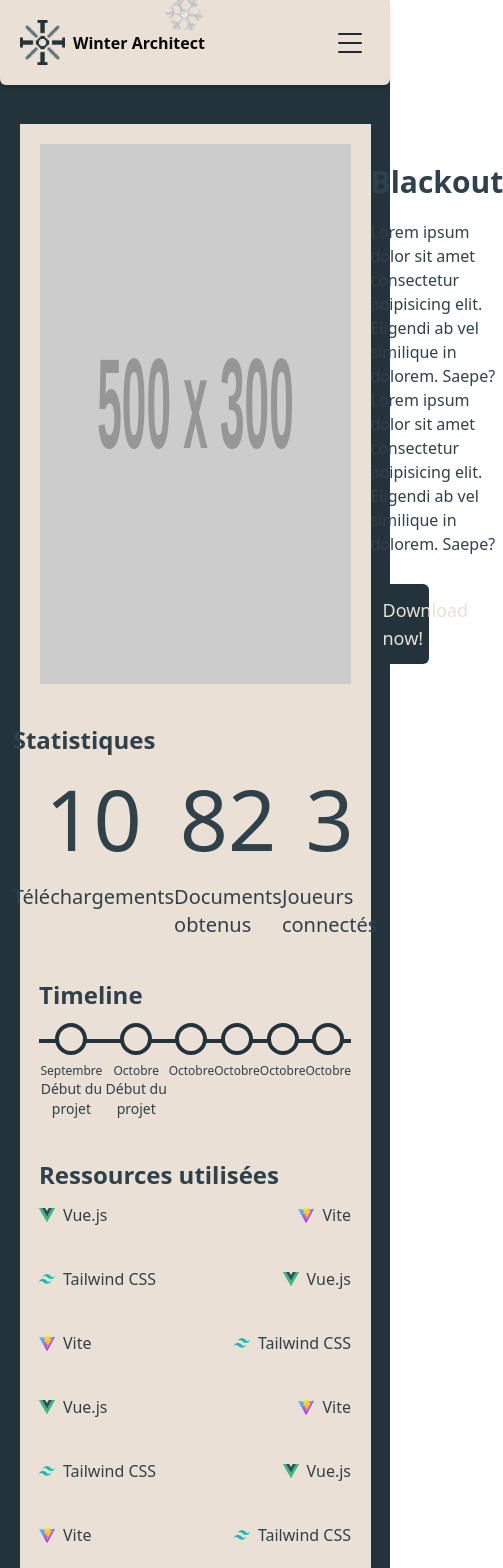
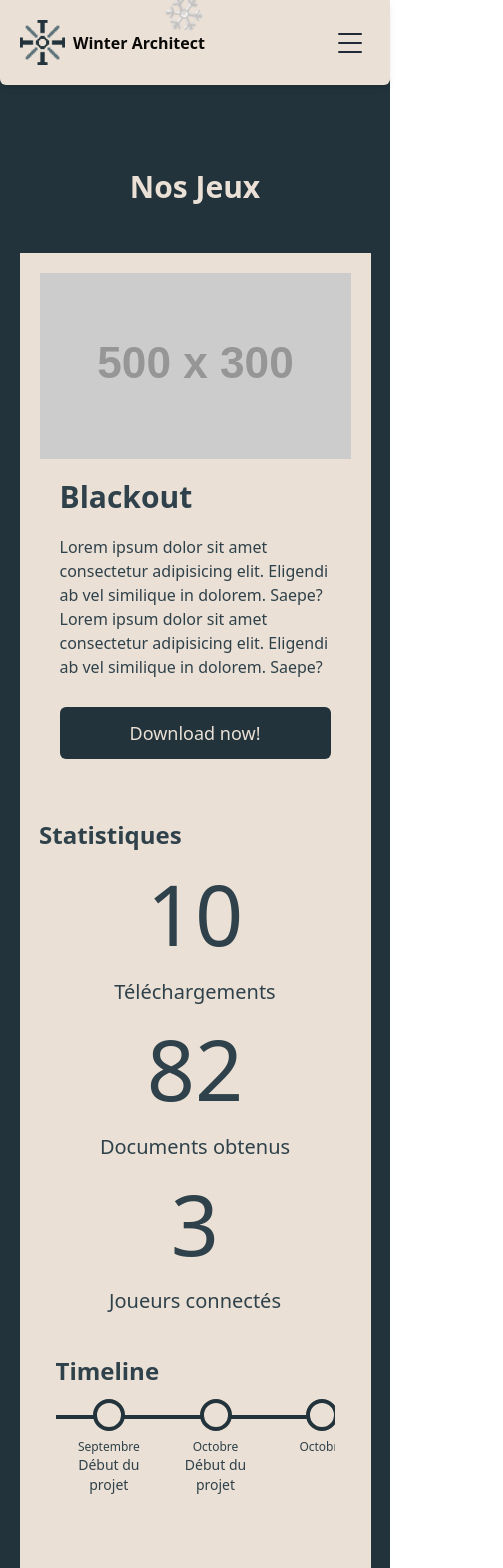
Before and after one commit to Winter-Architect/website, a Nuxt app: page /games in a window 390 px wide. Shown: the top 1568 px of the page, 503 px wide, since content can reach past the window. Built offline with nearby package versions, Linux system fonts and the light colour scheme.

Commit message:
responsive de la partie game

```diff
--- a/components/Button.vue
+++ b/components/Button.vue
@@ -1,21 +1,21 @@
 <template>
   <NuxtLink v-if="to" :to="to" class="inline-block">
     <button
-      class="text-pearl-bush-100 bg-outer-space-950 hover:bg-outer-space-800 transition-all duration-200 p-3 mt-7 md:w-[15vw] text-lg rounded-md transform hover:scale-105 hover:shadow-glow active:scale-95"
+      class="text-pearl-bush-100 bg-outer-space-950 hover:bg-outer-space-800 transition-all duration-200 p-3 mt-7 w-full md:w-[15vw] text-lg rounded-md transform hover:scale-105 hover:shadow-glow active:scale-95"
     >
       <slot />
     </button>
   </NuxtLink>
   <a v-else-if="pdfUrl" :href="pdfUrl" download class="inline-block">
     <button
-      class="text-pearl-bush-100 bg-outer-space-950 hover:bg-outer-space-800 transition-all duration-200 p-3 mt-7 w-[15vw] text-lg rounded-md transform hover:scale-105 hover:shadow-glow active:scale-95"
+      class="text-pearl-bush-100 bg-outer-space-950 hover:bg-outer-space-800 transition-all duration-200 p-3 mt-7 w-full md:w-[15vw] text-lg rounded-md transform hover:scale-105 hover:shadow-glow active:scale-95"
     >
       <slot />
     </button>
   </a>
   <button
     v-else
-    class="text-pearl-bush-100 bg-outer-space-950 hover:bg-outer-space-800 transition-all duration-200 p-3 mt-7 w-[15vw] text-lg rounded-md transform hover:scale-105 hover:shadow-glow active:scale-95"
+    class="text-pearl-bush-100 bg-outer-space-950 hover:bg-outer-space-800 transition-all duration-200 p-3 mt-7 w-full md:w-[15vw] text-lg rounded-md transform hover:scale-105 hover:shadow-glow active:scale-95"
   >
     <slot />
   </button>
--- a/components/Ressources.vue
+++ b/components/Ressources.vue
@@ -1,7 +1,7 @@
 <template>
-  <div class="w-[80vw]">
+  <div class="w-[70vw]">
     <h1 class="text-2xl font-semibold pt-10 pb-3">Ressources utilisées</h1>
-    <div class="flex justify-between flex-wrap gap-10">
+    <div class="flex justify-between flex-wrap gap-5 md:gap-10">
       <div v-for="res in ressources" :key="res.name">
         <a :href="res.link" target="_blank" class="flex items-center space-x-2">
           <Icon :name="res.icon" />
--- a/components/Statistiques.vue
+++ b/components/Statistiques.vue
@@ -1,7 +1,7 @@
 <template>
   <div>
     <h1 class="text-2xl font-semibold pt-10 w-[80vw]">Statistiques</h1>
-    <div class="flex justify-evenly">
+    <div class="flex flex-col md-flex-row justify-evenly">
       <StatUnique nb="10" text="Téléchargements" />
       <StatUnique nb="82" text="Documents obtenus" />
       <StatUnique nb="3" text="Joueurs connectés" />
--- a/components/Timeline.vue
+++ b/components/Timeline.vue
@@ -1,7 +1,11 @@
 <template>
-  <div>
-    <h1 class="text-2xl font-semibold pt-10 pb-3 w-[80vw]">Timeline</h1>
-    <div class="relative">
+  <div class="w-full max-w-7xl mx-auto px-4">
+    <h1 class="text-2xl font-semibold pt-10 pb-3">Timeline</h1>
+
+    <!-- Conteneur avec scroll horizontal sur mobile -->
+    <div class="relative overflow-x-auto pb-8">
+      <!-- Wrapper qui assure une largeur minimale sur mobile -->
+      <div class="relative min-w-[640px] md:min-w-0">
         <!-- Timeline line -->
         <div class="absolute left-0 w-full h-1 bg-outer-space-950 top-4"></div>
 
@@ -10,17 +14,18 @@
           <div
             v-for="(event, index) in events"
             :key="index"
-          class="flex flex-col items-center"
+            class="flex flex-col items-center w-32 px-2"
           >
             <!-- Event circle -->
             <div
               class="w-8 h-8 bg-pearl-bush-100 border-4 border-outer-space-950 rounded-full z-10"
             ></div>
 
-          <!-- Event label -->
-          <div class="mt-2 text-sm text-center">
+            <!-- Event label avec meilleur wrapping -->
+            <div class="mt-2 text-sm text-center w-full">
               <div class="text-xs">{{ event.month }}</div>
-            <div>{{ event.label }}</div>
+              <div class="break-words">{{ event.label }}</div>
+            </div>
           </div>
         </div>
       </div>
--- a/pages/games.vue
+++ b/pages/games.vue
@@ -1,11 +1,11 @@
 <template>
-  <div class="flex flex-col items-center p-10">
+  <div class="flex flex-col items-center mt-[20vh]">
     <h1 class="text-3xl font-bold text-pearl-bush-100 pb-12">Nos Jeux</h1>
 
     <div
       class="w-[90vw] text-outer-space-900 bg-pearl-bush-100 p-5 flex flex-col items-center"
     >
-      <div class="flex">
+      <div class="flex flex-col md:flex-row">
         <img src="https://placehold.co/500x300" alt="placeholder" />
         <div class="m-5">
           <h1 class="text-3xl font-semibold pb-5">Blackout</h1>
@@ -23,7 +23,7 @@
       <Statistiques />
       <Timeline />
       <Ressources />
-      <div class="flex flex-wrap gap-10 items-center justify-center pt-10">
+      <div class="flex flex-wrap md:gap-10 items-center justify-center pt-10">
         <Button to="https://example.com">Jouez dès maintenant!</Button>
         <Button pdfUrl="/docs/FINAL.pdf"
           >Téléchargez le cahier des charges</Button
```
Lines whose indentation alone changed are shown as unchanged.
